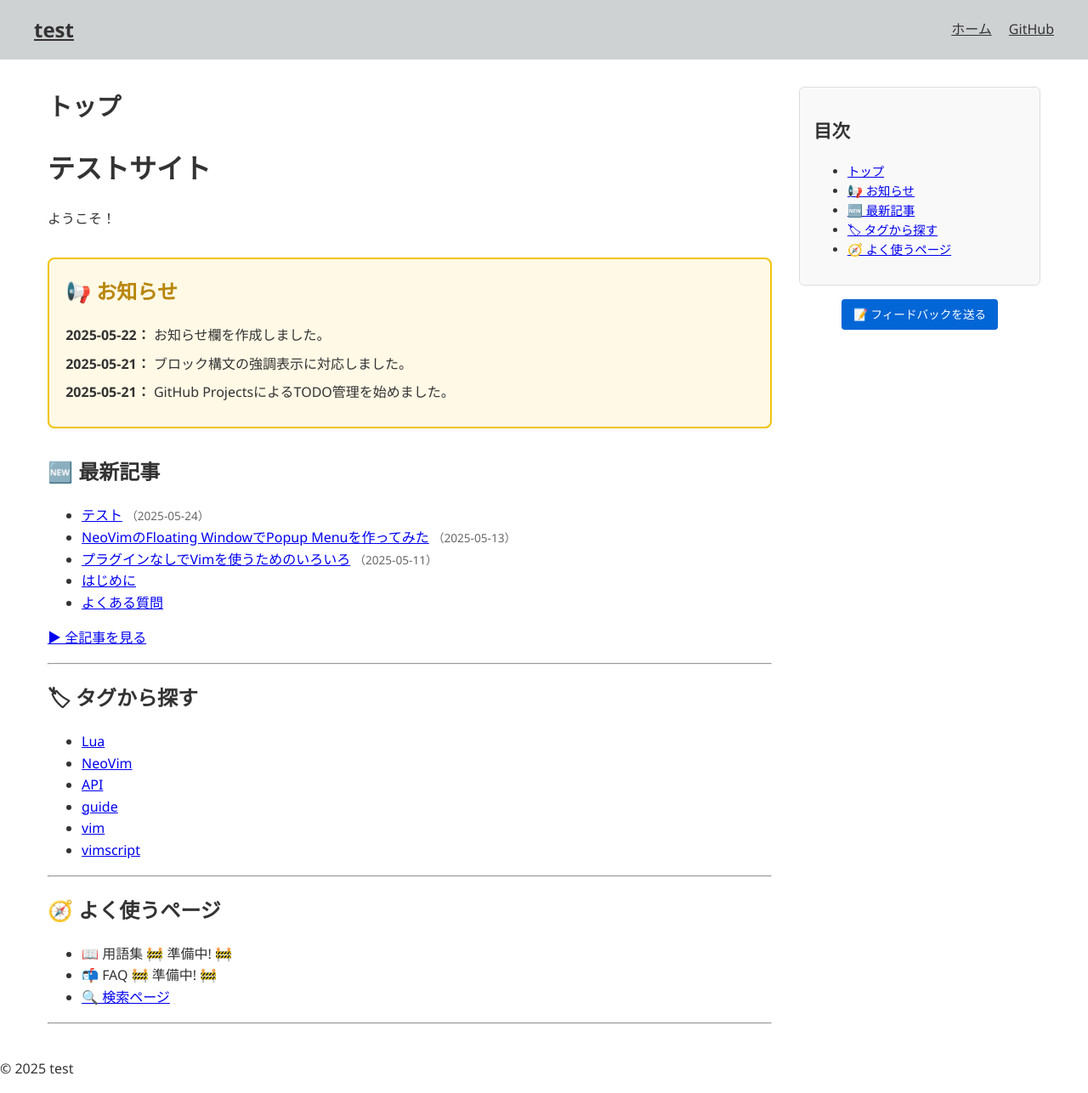
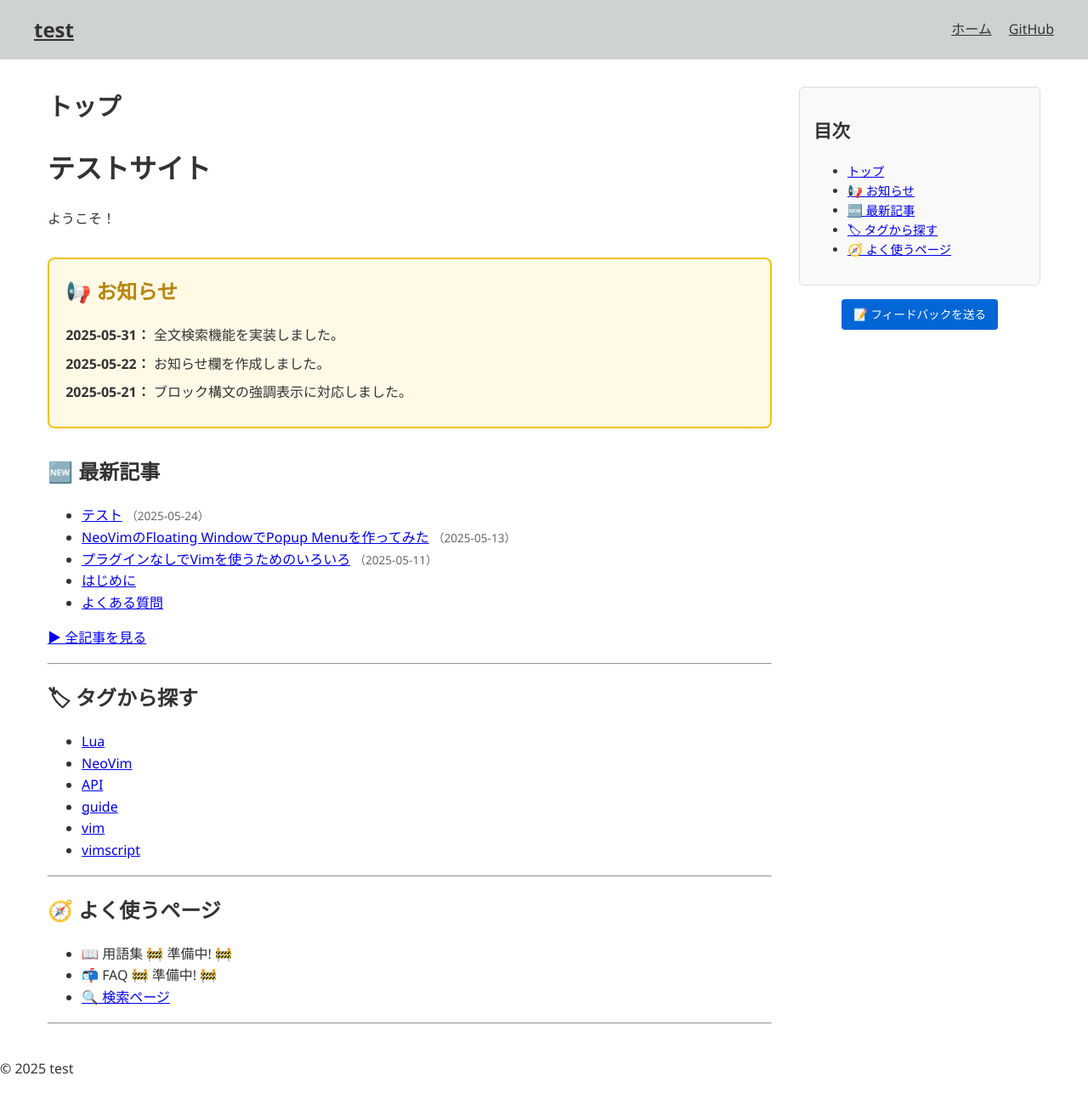
Before and after one commit to PicricAcid/pages_test, a Jekyll site: the page built from docs/index.md, in a window 1280 px wide and 1286 px high. Shown: the whole window at 85% size. Built offline with Jekyll 4.4.1, drawn with Linux system fonts in a browser that asks for light colours; comment, search, counter and statistics services are not loaded.

Commit message:
Update news.yml

```diff
--- a/docs/_data/news.yml
+++ b/docs/_data/news.yml
@@ -1,3 +1,6 @@
+- date: 2025-05-31
+  text: 全文検索機能を実装しました。
+
 - date: 2025-05-22
   text: お知らせ欄を作成しました。
 
```
